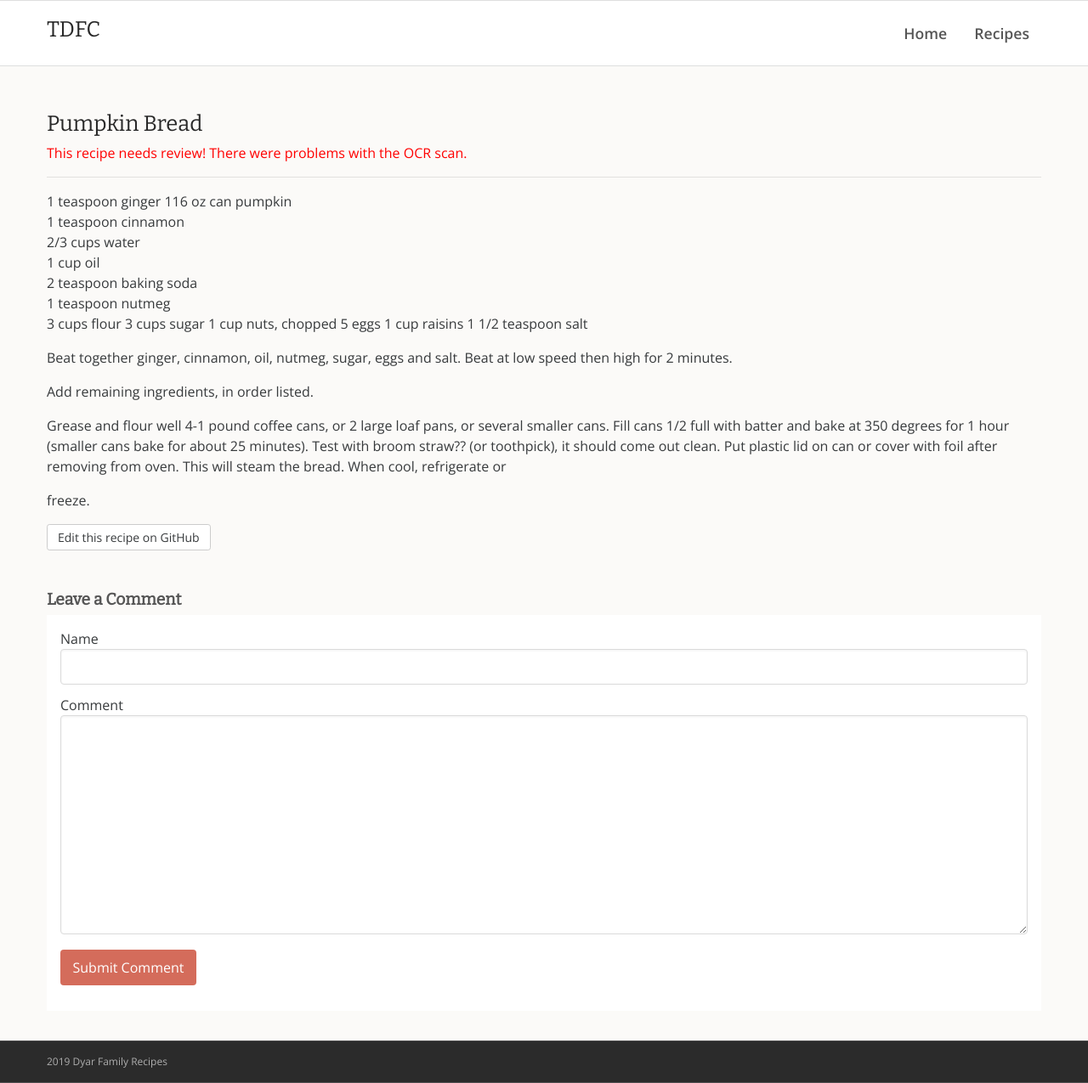
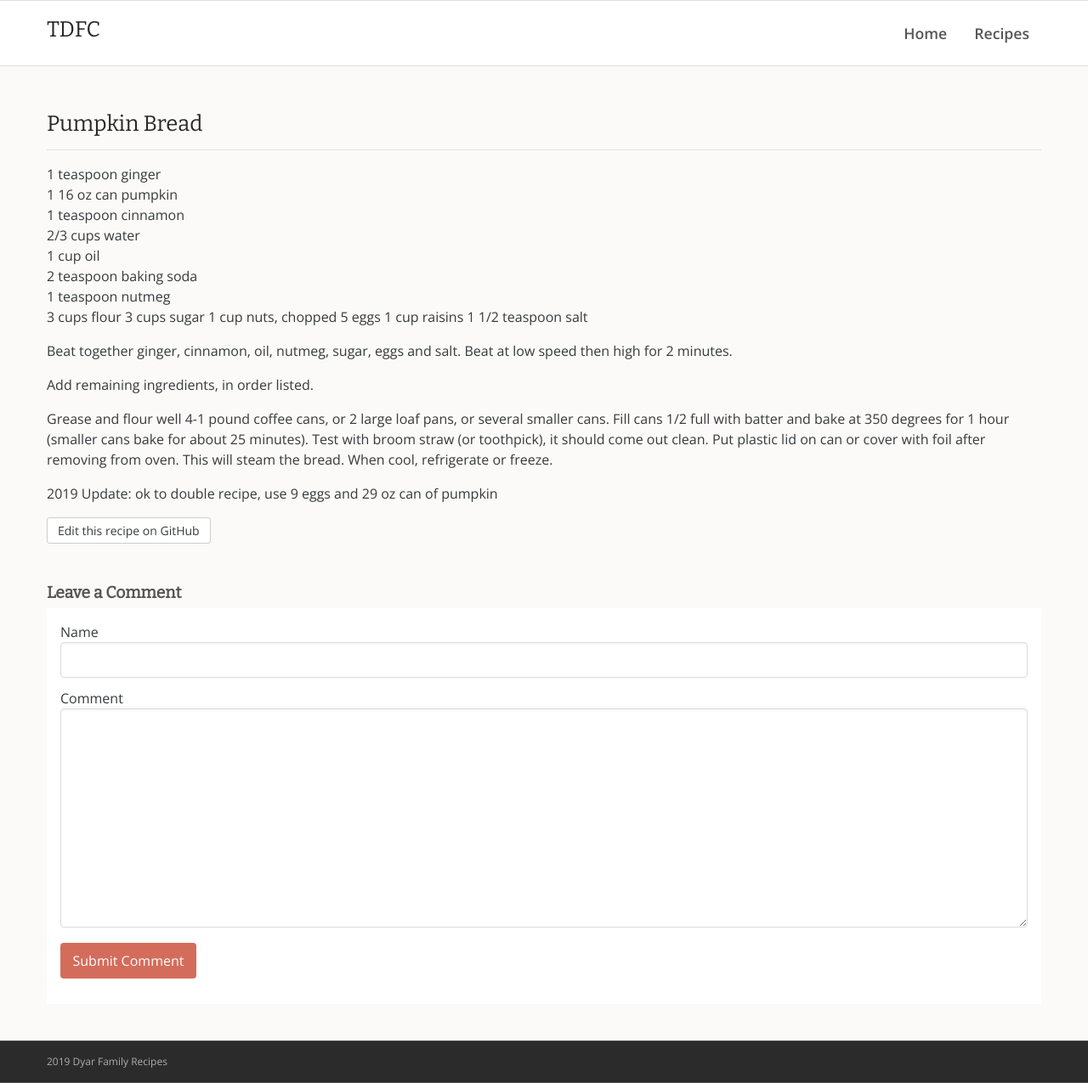
Before and after one commit to rdyar/tdfc, a Jekyll site: the page built from _desserts/pumpkin-bread.md, in a window 1280 px wide and 1275 px high. Shown: the whole window at 85% size. Built offline with Jekyll 4.4.1, drawn with Linux system fonts in a browser that asks for light colours.

Commit message:
Update pumpkin-bread.md

```diff
--- a/_desserts/pumpkin-bread.md
+++ b/_desserts/pumpkin-bread.md
@@ -1,8 +1,8 @@
 ---
-s: r
 ---
 
-1 teaspoon ginger 116 oz can pumpkin
+1 teaspoon ginger
+1 16 oz can pumpkin
 1 teaspoon cinnamon
 2/3 cups water
 1 cup oil
@@ -20,7 +20,9 @@ Add remaining ingredients, in order listed.
 
 Grease and flour well 4-1 pound coffee cans, or 2 large loaf pans, or several smaller cans. Fill
 cans 1/2 full with batter and bake at 350 degrees for 1 hour (smaller cans bake for about 25
-minutes). Test with broom straw?? (or toothpick), it should come out clean. Put plastic lid on can
+minutes). Test with broom straw (or toothpick), it should come out clean. Put plastic lid on can
 or cover with foil after removing from oven. This will steam the bread. When cool, refrigerate or
+freeze.
 
-freeze.
+
+2019 Update:  ok to double recipe, use 9 eggs and 29 oz can of pumpkin
```
